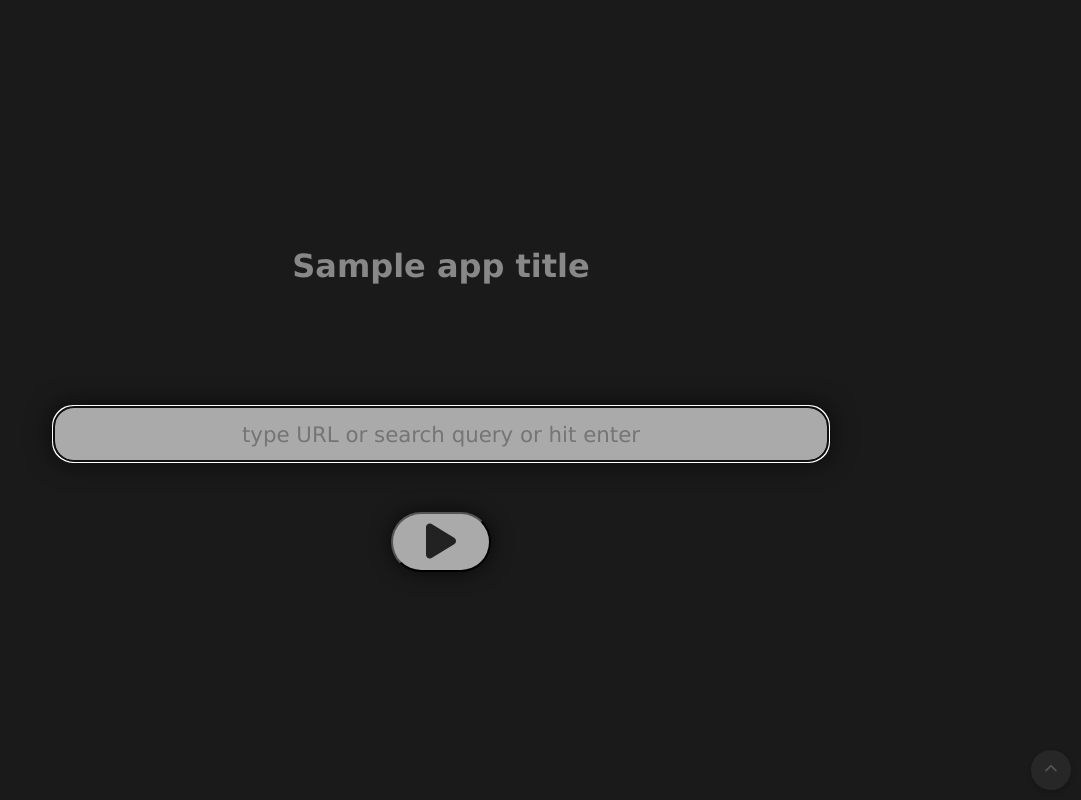
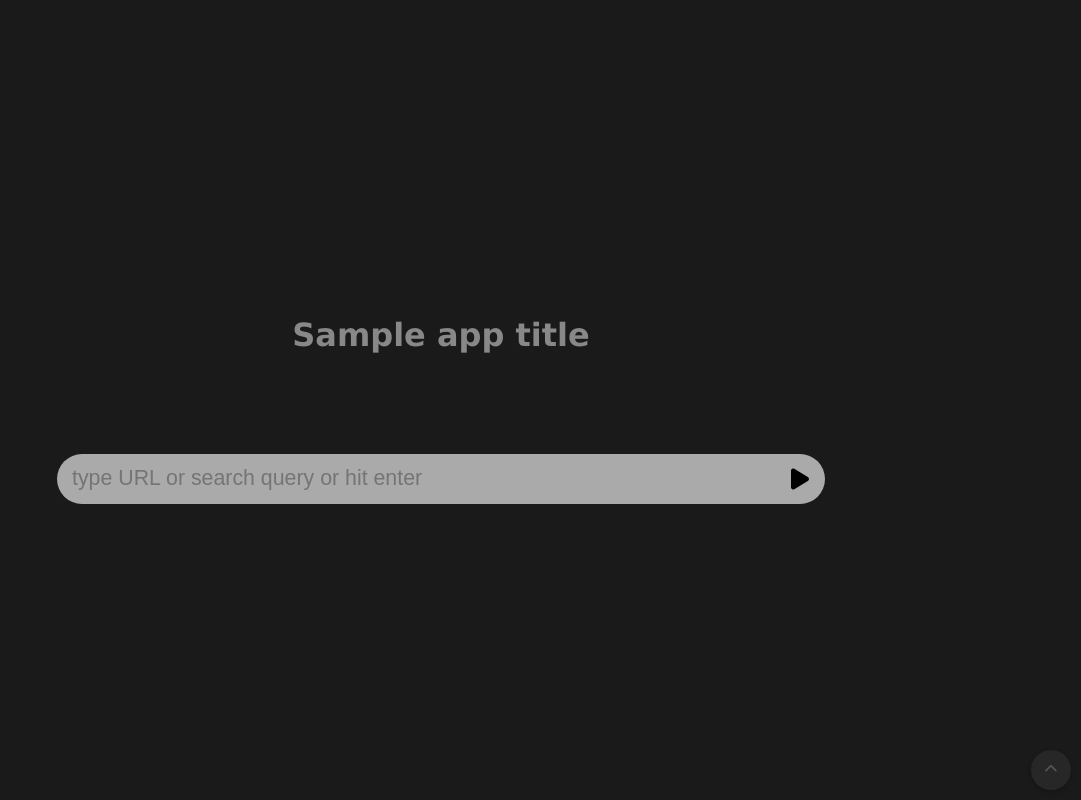
Before and after one commit to Matszwe02/ytdlp_web_player, a Python web app: template templates/index.html in a window 1280 px wide. Shown: the whole page, without its empty margins (199-1280 px from the left). Run offline with Jinja, Linux system fonts and the light colour scheme; the template is opened without the code that fills it: most values are stand-ins (such as "Sample title", 1, 10 or a date in 2020).

Commit message:
enhancement: Update style

```diff
--- a/static/style.css
+++ b/static/style.css
@@ -10,23 +10,33 @@ body
     font-family: Verdana, Geneva, Tahoma, sans-serif;
 }
 
-#standard_url
+#main-input
 {
     width: 60%;
+    margin: auto;
+    display: flex;
     height: 50px;
-    border-radius: 20px;
+    border-radius: 25px;
     text-align: center;
     background-color: #aaa;
-    box-shadow: 0 0 2vw rgba(0, 0, 0, 0.7);
-    border: 2px solid black;
+    overflow: hidden;
+}
+
+#url
+{
+    flex-grow: 1;
+    border: none;
+    padding: 0 15px;
+    height: 100%;
     font-size: 16pt;
-    font-family: Verdana, Geneva, Tahoma, sans-serif;
-    margin-top: 100px;
+    background-color: transparent;
+    color: black;
+    outline: none;
 }
 
 @media only screen and (max-width: 900px)
 {
-    #standard_url
+    #main-input
     {
         width: 80%;
     }
@@ -34,38 +44,35 @@ body
 
 @media only screen and (max-width: 600px)
 {
-    #standard_url
+    #main-input
     {
         width: 90%;
     }
 }
 
-.play-button
+#submit
 {
-    width: 100px;
-    height: 60px;
-    border-radius: 30px;
-    margin-top: 50px;
-    background-color: #aaa;
-    color: #222;
-    font-size: 40px;
-    font-family: Verdana, Geneva, Tahoma, sans-serif;
-    font-weight: bold;
+    width: 50px;
+    height: 100%;
+    border: none;
+    background-color: transparent;
+    color: black;
+    font-size: 1.5em;
     cursor: pointer;
     transition-duration: 0.2s;
     transition-timing-function: ease-in-out;
-    font-family: Arial, Helvetica, sans-serif;
-    box-shadow: 0 0 20px rgba(0, 0, 0, 0.7);
+    box-shadow: none;
+    display: flex;
+    justify-content: center;
+    align-items: center;
 }
 
-.play-button:hover
-{
-    background-color: #fff;
-    color: #666;
-    box-shadow: 0 0 20px rgba(255, 255, 255, 0.3);
+#submit:hover {
+    background-color: #999;
 }
 
-.video-button
+
+#home-button
 {
     padding: 10px 20px;
     background-color: var(--theme-bg);
@@ -76,7 +83,7 @@ body
     font-weight: bold;
 }
 
-.video-button:hover
+#home-button:hover
 {
     color: #aaa;
 }
--- a/templates/index.html
+++ b/templates/index.html
@@ -24,12 +24,14 @@
 
         <div style="display: inline-block; text-align: center; width: 100%" class="non-video">
             <img src="favicon.svg" alt="" height="250px">
-            <h1 style="margin-top: 0; color: {{ theme_color }};">{{ app_title }}</h1>
-            <input type="text" id="standard_url" name="url" placeholder="type URL or search query or hit enter" autofocus/>
-            <div></div>
-            <button onclick="handlePlayButtonClick()" class="play-button">
-                <i class="fa-solid fa-play"></i>
-            </button>
+            <h1 style="margin-top: 0; margin-bottom: 100px; color: {{ theme_color }};">{{ app_title }}</h1>
+            <div id="main-input">
+                <input type="text" id="url" name="url" placeholder="type URL or search query or hit enter" autofocus/>
+                <!-- <input type="text" id="standard_url2" name="url" placeholder="type URL or search query or hit enter" autofocus/> -->
+                <button onclick="handlePlayButtonClick()" id="submit">
+                    <i class="fa-solid fa-play"></i>
+                </button>
+            </div>
         </div>
 
         <!-- Expandable menu -->
@@ -72,7 +74,7 @@
                 }
             });
 
-            const urlInput = document.getElementById('standard_url');
+            const urlInput = document.getElementById('url');
             urlInput.addEventListener('keypress', function(event) {
                 if (event.key === 'Enter') {
                     event.preventDefault();
--- a/templates/watch.html
+++ b/templates/watch.html
@@ -49,7 +49,7 @@
 
         <div style="position: fixed; top: 10px; left: 10px">
             <a href="/" style="text-decoration: none">
-                <button class="video-button"><i class="fa-solid fa-house"></i> Go to Main Page</button>
+                <button id="home-button"><i class="fa-solid fa-house"></i> Main Page</button>
             </a>
         </div>
 
```
